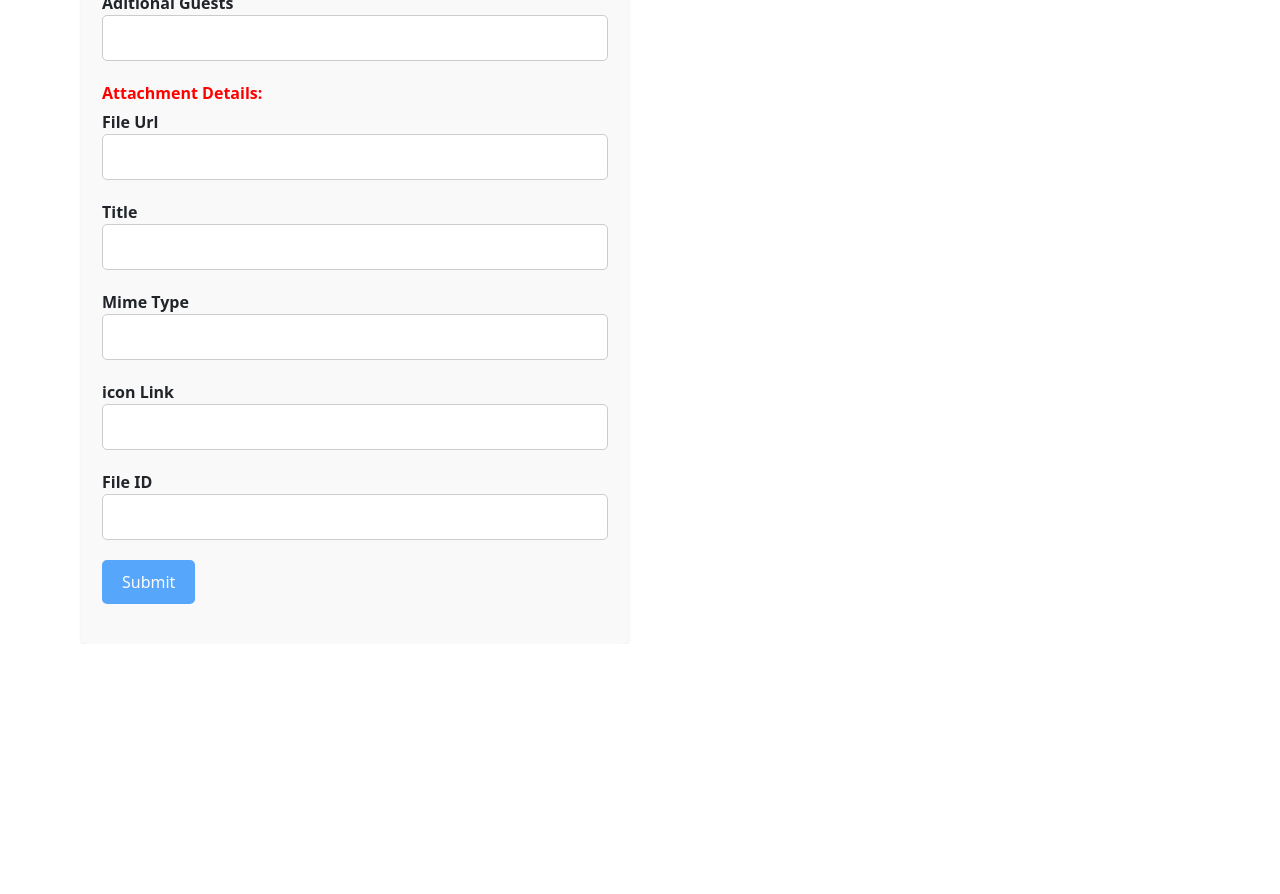
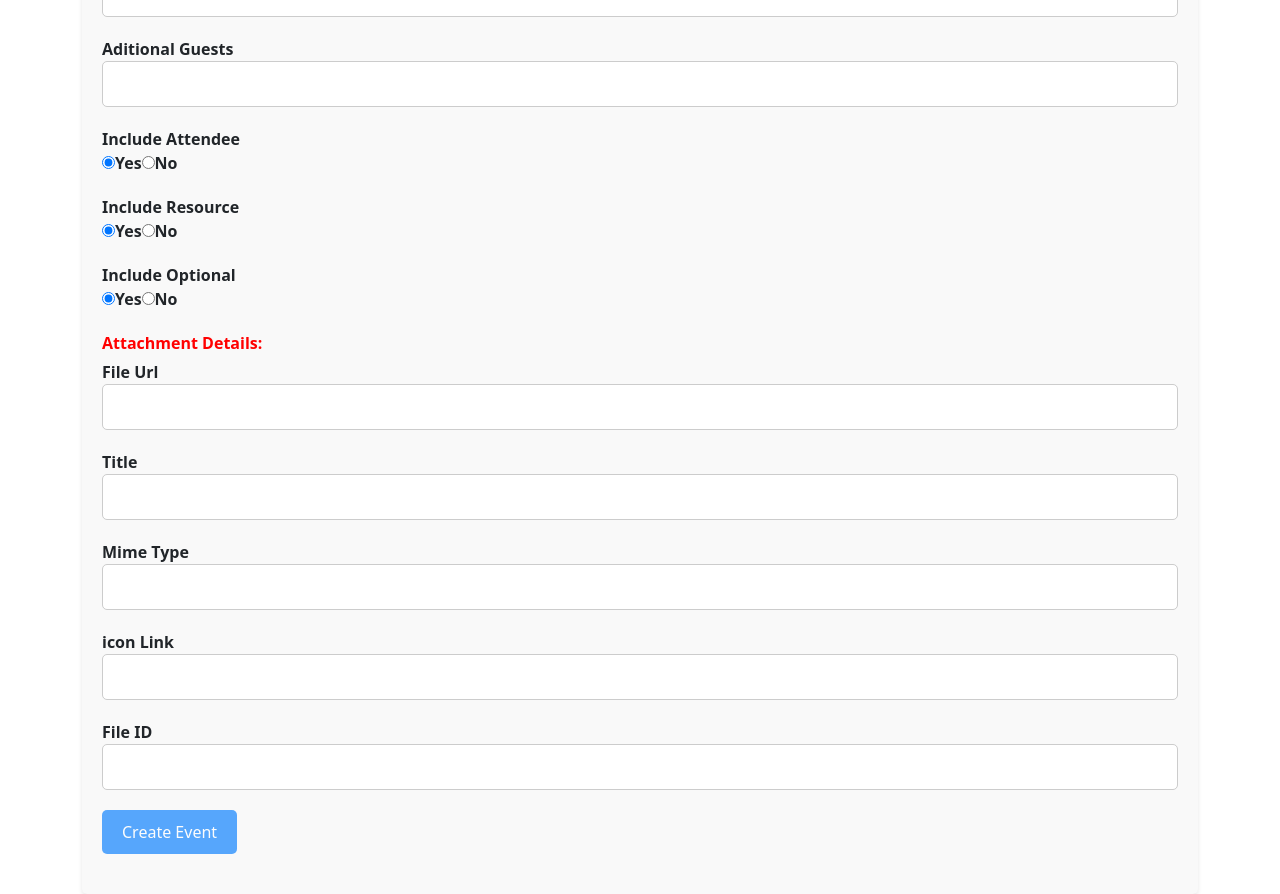
Before and after one commit to SamaanKamal/SimpleTaskManagement-Angular, an Angular app: page /create-event in a window 1280 px wide. Shown: the part 1380-2274 px from the top of the page. Before the commit the page ends 2024 px from the top, so only its background shows below. Built offline with nearby package versions, Linux system fonts and the light colour scheme.

Commit message:
added more fields to cover everything from the user

```diff
--- a/src/app/event-form/event-form.component.html
+++ b/src/app/event-form/event-form.component.html
@@ -1,5 +1,10 @@
 <div class="row">
-  <div class="col-xs-12 col-md-6 col-md-offset-3">
+  <div class="col-xs-12 col-md-offset-3">
+    <div *ngIf="isLoading" class="spinner">
+      <app-loading-spinner></app-loading-spinner>
+    </div>
+    <div *ngIf="!isLoading">
+      <h2 class="text-center">Event Creation Form</h2>
       <form
         #eventForm="ngForm"
         (ngSubmit)="onSubmit(eventForm)"
@@ -168,6 +173,69 @@
               required
             />
           </div>
+          <div class="form-group">
+            <label for="attendeeSelf">Include Attendee</label>
+            <div class="custom-radio">
+              <input
+                type="radio"
+                id="attendeeYes"
+                name="attendeeSelected"
+                value="yes"
+                [(ngModel)]="attendeeSelected"
+              />
+              <label for="creatorYes">Yes</label>
+              <input
+                type="radio"
+                id="attendeeNo"
+                name="attendeeSelected"
+                value="no"
+                [(ngModel)]="attendeeSelected"
+              />
+              <label for="attendeeNo">No</label>
+            </div>
+          </div>
+          <div class="form-group">
+            <label for="resource">Include Resource</label>
+            <div class="custom-radio">
+              <input
+                type="radio"
+                id="resourceYes"
+                name="resourceSelected"
+                value="yes"
+                [(ngModel)]="resourceSelected"
+              />
+              <label for="resourceYes">Yes</label>
+              <input
+                type="radio"
+                id="resourceNo"
+                name="resourceSelected"
+                value="no"
+                [(ngModel)]="resourceSelected"
+              />
+              <label for="resourceNo">No</label>
+            </div>
+          </div>
+          <div class="form-group">
+            <label for="optional">Include Optional</label>
+            <div class="custom-radio">
+              <input
+                type="radio"
+                id="optionalYes"
+                name="optionalSelected"
+                value="yes"
+                [(ngModel)]="optionalSelected"
+              />
+              <label for="optionalYes">Yes</label>
+              <input
+                type="radio"
+                id="optionalNo"
+                name="optionalSelected"
+                value="no"
+                [(ngModel)]="optionalSelected"
+              />
+              <label for="optionalNo">No</label>
+            </div>
+          </div>
         </div>
         <div class="form-group">
           <span class="details-label">Attachment Details:</span>
@@ -227,15 +295,16 @@
             />
           </div>
         </div>
-      <div class="form-group">
+        <div class="form-group create-btn">
           <button
             class="btn btn-primary"
             type="submit"
             [disabled]="!eventForm.valid"
           >
-          Submit
+            Create Event
           </button>
         </div>
       </form>
     </div>
   </div>
+</div>
--- a/src/app/event-form/event-form.component.ts
+++ b/src/app/event-form/event-form.component.ts
@@ -13,6 +13,11 @@ export class EventFormComponent {
   isLoading = false;
   error: string = null;
   data: Event;
+  attendeeSelected: string = 'yes';
+  resourceSelected: string = 'yes';
+  optionalSelected: string = 'yes';
+  message: string = null;
+
 
   constructor(private eventService: EventService, private router: Router) {}
 
@@ -23,10 +28,9 @@ export class EventFormComponent {
     this.isLoading = true;
     const startTime = new Date(form.value.startTime);
     const endTime = new Date(form.value.endTime);
-    const isoString1 = startTime.toISOString(); // Convert to ISO 8601 string
+    const isoString1 = startTime.toISOString();
     const isoString2 = endTime.toISOString();
-    const timezoneOffset = '+02:00'; // Your desired timezone offset
-
+    const timezoneOffset = '+02:00';
     const formattedDate1 = isoString1.slice(0, 19) + timezoneOffset;
     const formattedDate2 = isoString2.slice(0, 19) + timezoneOffset;
     console.log(startTime);
@@ -51,9 +55,9 @@ export class EventFormComponent {
           responseStatus: form.value.responseStatus,
           comment: form.value.comment,
           additionalGuests: form.value.additionalGuests,
-          resource: true,
-          optional: false,
-          self: true,
+          resource: form.value.resourceSelected === 'yes' ? true:false,
+          optional: form.value.optionalSelected === 'yes' ? true:false,
+          self: form.value.attendeeSelected === 'yes' ? true:false,
         },
       ],
       attachments: [
@@ -69,8 +73,10 @@ export class EventFormComponent {
     this.eventService.createEvent(this.data).subscribe({
       next: (resonseData) => {
         console.log(resonseData);
-        this.router.navigate(['./events']);
+        this.message = resonseData;
+        this.eventService.setResponseMessage(this.message);
         this.isLoading = false;
+        this.router.navigate(['./created-Event']);
       },
       error: (errorMessage) => {
         console.log(errorMessage);
```
Lines whose indentation alone changed are shown as unchanged.
